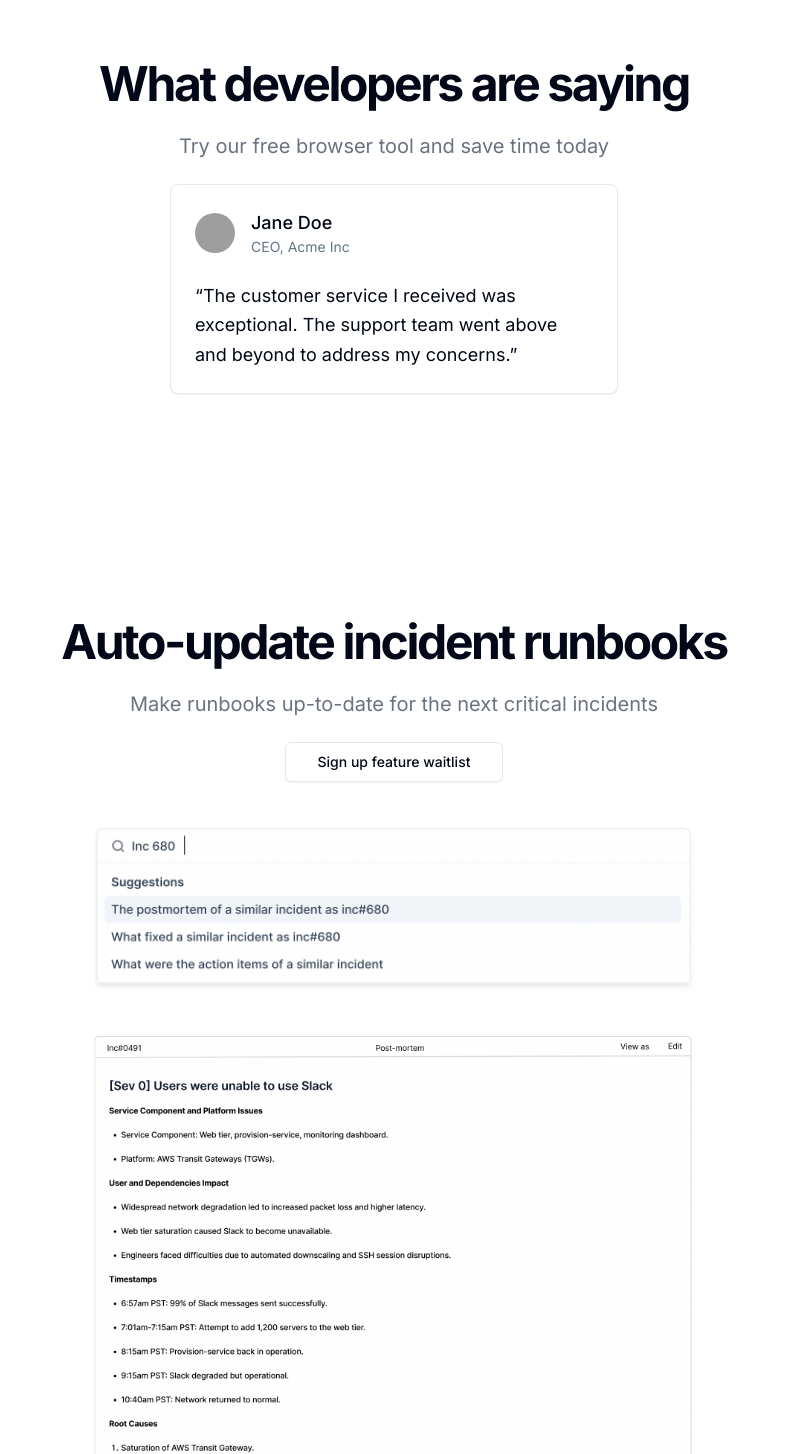
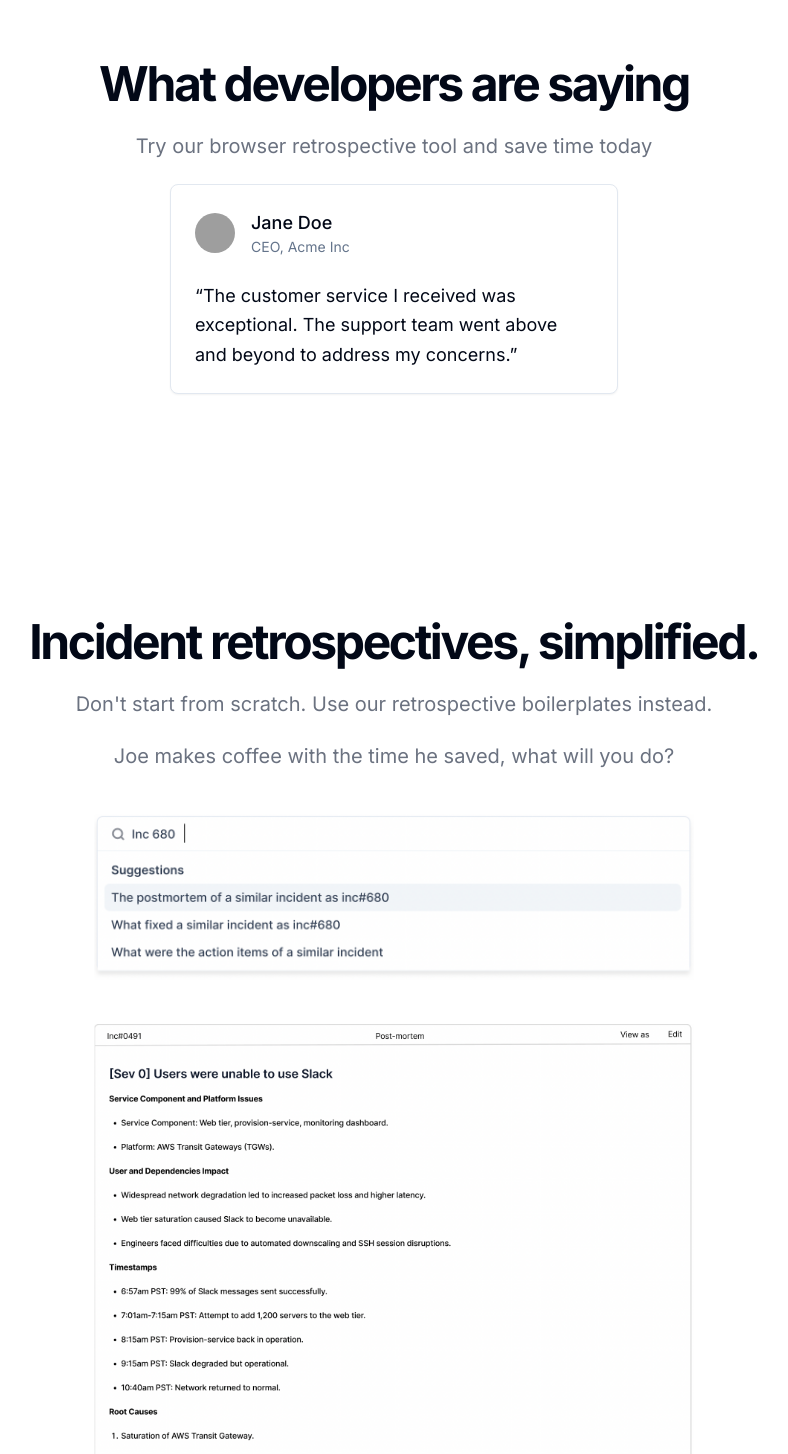
Before and after one commit to chuns-wuu/nextjs-mvp, a Next.js app in the folder nextjs-mvp/: page / in a window 1280 px wide. Shown: the part 880-2334 px from the top of the page, without its empty margins (246-1034 px from the left). Built offline with nearby package versions, Linux system fonts and the light colour scheme; grey boxes are pictures that could not be loaded.

Commit message:
fixed home page description

```diff
--- a/nextjs-mvp/src/components/v0/Home.tsx
+++ b/nextjs-mvp/src/components/v0/Home.tsx
@@ -21,7 +21,7 @@ export default function HomePage() {
             Write less. Code more.
           </h1>
           <p className="p-3 mx-auto text-gray-500 md:text-xl dark:text-gray-400">
-          Do incident retrospectives the smart way.
+            Do your incident response the smart(lazy) way.
           </p>
           <div className="flex flex-col gap-8 sm:flex-row sm:justify-center">
             <Link
@@ -53,27 +53,41 @@ export default function HomePage() {
             What developers are saying
         </h1>
         <p className="mx-auto text-gray-500 md:text-xl dark:text-gray-400">
-          Try our free browser tool and save time today
+          Try our browser retrospective tool and save time today
         </p>
         <Testimonial />
+      </div>
+      <div className="space-y-6 items-center justify-center flex flex-col">
+        <h1 className="text-3xl lg:pt-56 pt-10 font-bold tracking-tighter sm:text-4xl md:text-5xl">
+            Incident retrospectives, simplified.
+        </h1>
+        <p className="mx-auto text-gray-500 md:text-xl dark:text-gray-400">
+            Don't start from scratch. Use our retrospective boilerplates instead.
+        </p>
+        <p className="mx-auto text-gray-500 md:text-xl dark:text-gray-400">
+            Joe makes coffee with the time he saved, what will you do?
+        </p>
+        <DemoAnimation />
       </div>
       <div className="space-y-6 items-center justify-center flex flex-col">
         <h1 className="text-3xl lg:pt-56 pt-10 font-bold tracking-tighter sm:text-4xl md:text-5xl">
             Auto-update incident runbooks
         </h1>
         <p className="mx-auto text-gray-500 md:text-xl dark:text-gray-400">
-            Make runbooks up-to-date for the next critical incidents
+            We make sure runbooks are up-to-date for your critical incidents.
+        </p>
+        <p className="mx-auto text-gray-500 md:text-xl dark:text-gray-400">
+            *Early birds feature*
         </p>
         <Link
           href="#"
           className="inline-flex h-10 items-center justify-center rounded-md border border-gray-200 border-gray-200 bg-white px-8 text-sm font-medium shadow-sm transition-colors hover:bg-gray-100 hover:text-gray-900 focus-visible:outline-none focus-visible:ring-1 focus-visible:ring-gray-950 disabled:pointer-events-none disabled:opacity-50 dark:border-gray-800 dark:border-gray-800 dark:bg-gray-950 dark:hover:bg-gray-800 dark:hover:text-gray-50 dark:focus-visible:ring-gray-300"
           prefetch={false}
         >
-          Sign up feature waitlist
+          Join the waitlist
         </Link>
         <DemoAnimation />
       </div>
-
 
       {/* <FAQ /> */}
     </section>
```
